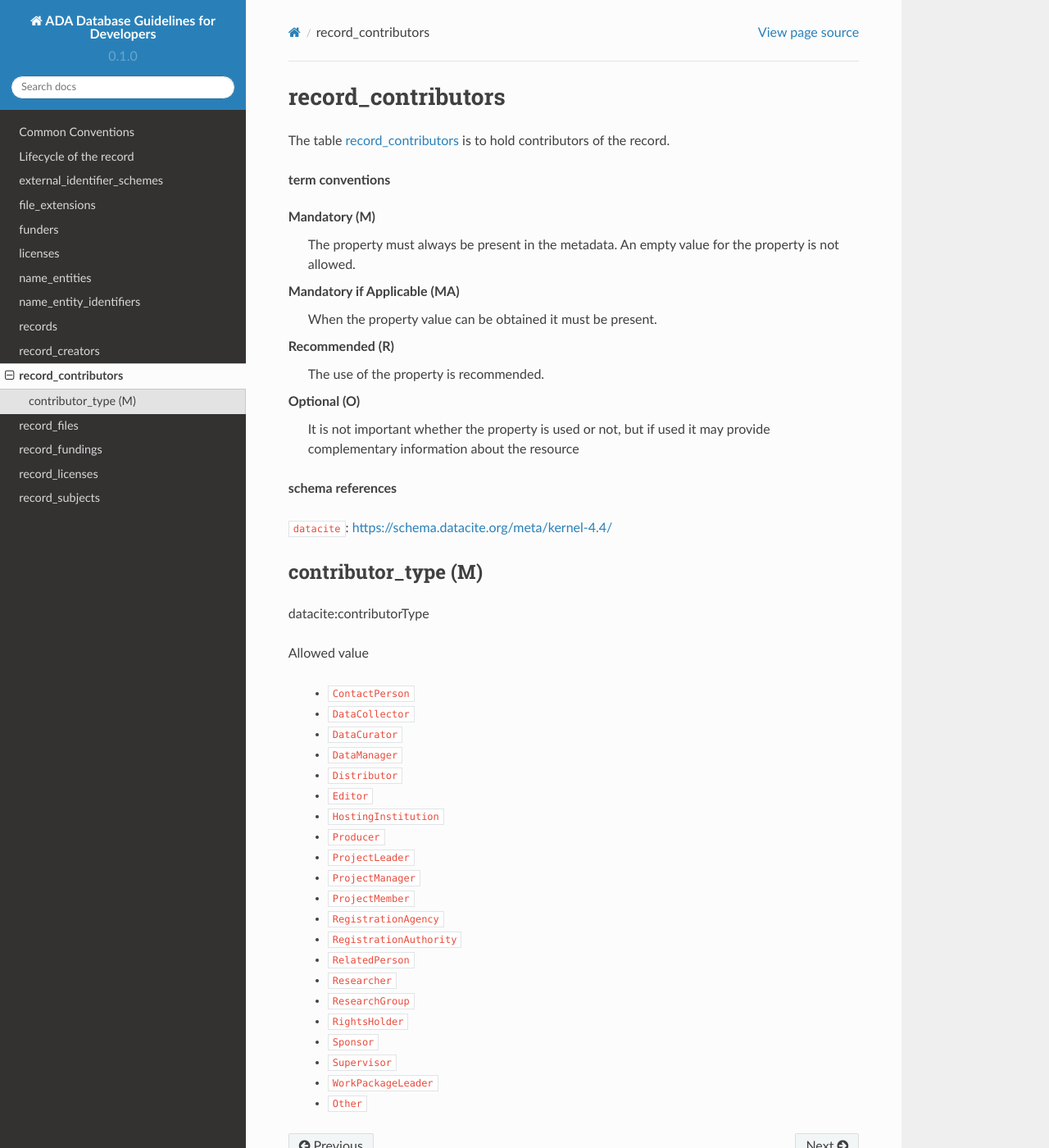
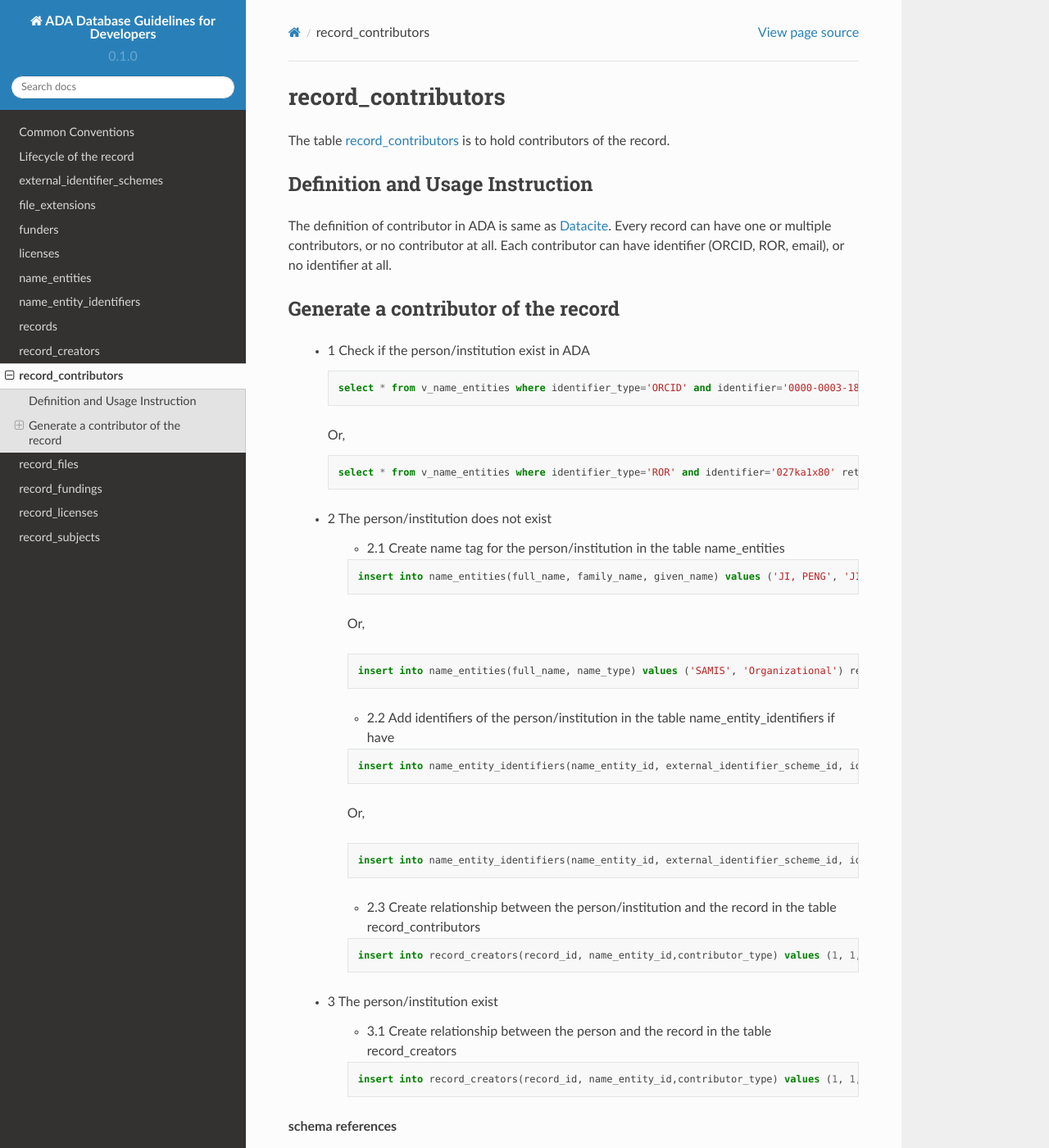
Before and after one commit to amds-ldeo/ada-db-spec, a Sphinx documentation site: the page built from docs/source/record_contributors.rst, in a window 1280 px wide and 1400 px high. Shown: the whole window at 82% size. Built offline with Sphinx 7.4.7 and the Read the Docs theme 2.0.0, drawn with Linux system fonts in a browser that asks for light colours; pages that are not in the unit, such as notebooks, are missing from menus.

Commit message:
update record_contributors.rst

```diff
--- a/docs/source/record_contributors.rst
+++ b/docs/source/record_contributors.rst
@@ -2,19 +2,63 @@
 ====================
 The table `record_contributors <https://schema.astromat.org/ada/tables/record_contributors.html>`_ is to hold contributors of the record.
 
-**term conventions**
+Definition and Usage Instruction
+~~~~~~~~~~~~~~~~~~~~~~~~~~~~~~~~
+The definition of contributor in ADA is same as `Datacite <https://support.datacite.org/docs/datacite-metadata-schema-v44-recommended-and-optional-properties#7-contributor>`_. Every record can have one or multiple contributors, or no contributor at all. Each contributor can have identifier (ORCID, ROR, email), or no identifier at all.
 
-Mandatory (**M**)
-  The property must always be present in the metadata. An empty value for the property is not allowed.
+Generate a contributor of the record
+~~~~~~~~~~~~~~~~~~~~~~~~~~~~~~~~
+    * 1 Check if the person/institution exist in ADA
 
-Mandatory if Applicable (**MA**)
-  When the property value can be obtained it must be present.
+      .. code-block:: sql
 
-Recommended (R)
-  The use of the property is recommended.
+        select * from v_name_entities where identifier_type='ORCID' and identifier='0000-0003-1868-5004' returing *
 
-Optional (O)
-  It is not important whether the property is used or not, but if used it may provide complementary information about the resource
+      Or,
+
+      .. code-block:: sql
+
+        select * from v_name_entities where identifier_type='ROR' and identifier='027ka1x80' returing *
+
+    * 2 The person/institution does not exist
+
+        * 2.1 Create name tag for the person/institution in the table name_entities
+
+        .. code-block:: sql
+
+            insert into name_entities(full_name, family_name, given_name) values ('JI, PENG', 'JI', 'PENG') returning id;
+
+        Or,
+
+        .. code-block:: sql
+
+            insert into name_entities(full_name, name_type) values ('SAMIS', 'Organizational') returning id;
+
+        * 2.2 Add identifiers of the person/institution in the table name_entity_identifiers if have
+
+        .. code-block:: sql
+
+            insert into name_entity_identifiers(name_entity_id, external_identifier_scheme_id, identifier) values (1, 2, '0000-0003-1868-5004'), (1, 5, 'pengji@ldeo.columbia.edu') returning *;
+
+        Or,
+
+        .. code-block:: sql
+
+            insert into name_entity_identifiers(name_entity_id, external_identifier_scheme_id, identifier) values (4, 3, '027ka1x80') returning *;
+
+        * 2.3 Create relationship between the person/institution and the record in the table record_contributors
+
+        .. code-block:: sql
+
+            insert into record_creators(record_id, name_entity_id,contributor_type) values (1, 1,'DataCurator') returning *;
+
+    * 3 The person/institution exist
+
+        * 3.1 Create relationship between the person and the record in the table record_creators
+
+        .. code-block:: sql
+
+            insert into record_creators(record_id, name_entity_id,contributor_type) values (1, 1,'DataCurator') returning *;
 
 **schema references**
 
```
